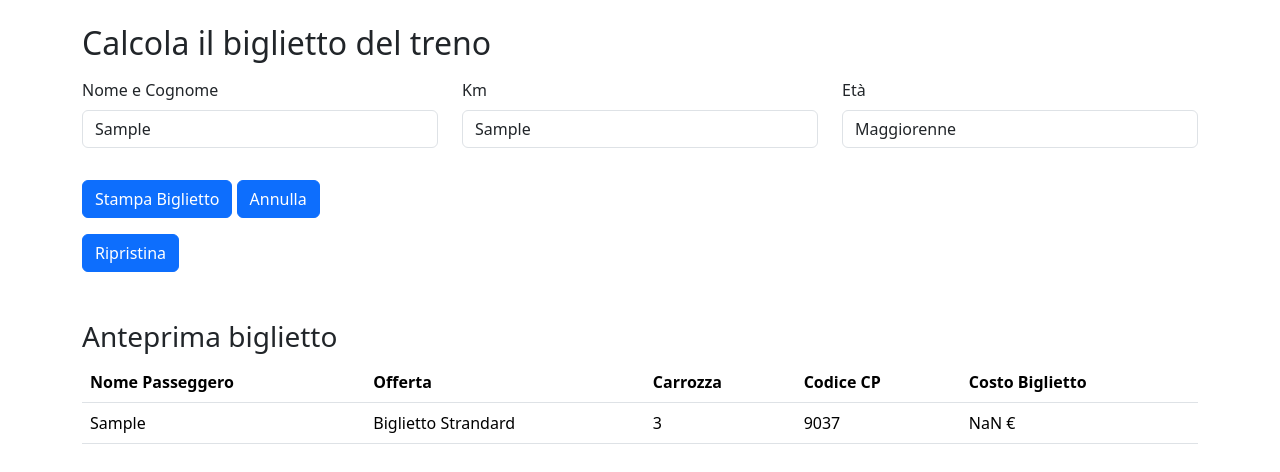
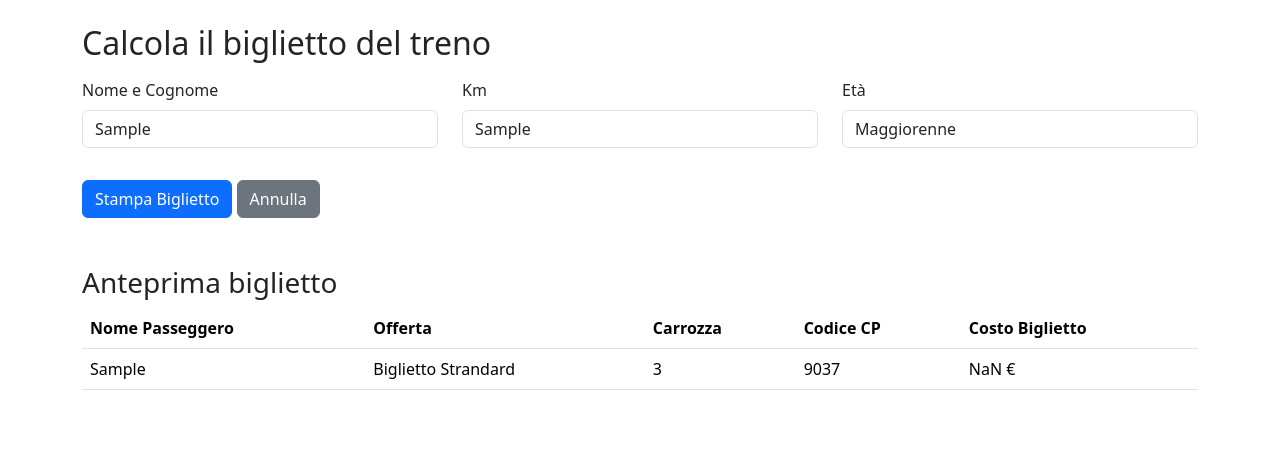
Before and after one commit to eduardorocco/js-biglietto-treno-form, a plain HTML site: page index.html in a window 1280 px wide. Both pictures are taken after typing "Sample", "Sample" into the empty fields and a click on the button "Stampa Biglietto". Drawn offline with nearby package versions, Linux system fonts and the light colour scheme.

Commit message:
FIX table reset

```diff
--- a/index.html
+++ b/index.html
@@ -56,7 +56,7 @@
               <div>
 
                 <button type="submit" class="btn btn-primary mt-3">Stampa Biglietto</button>
-                <button type="reset" class="btn btn-primary mt-3">Annulla</button>
+                <button type="reset" class="btn btn-secondary mt-3">Annulla</button>
 
               </div>
 
@@ -65,18 +65,6 @@
 
         </section>
         <!--/FORM-->
-
-        <!--RESET BTN-->
-        <section>
-          <form action="">
-            <div>
-
-              <button type="refresh" class="btn btn-primary mt-3">Ripristina</button>
-
-            </div>
-          </form>
-        </section>
-        <!--/RESET BTN-->
 
         <!--TICKET-PREVIEW-->
         <section class="mt-5" id="ticket-preview">
--- a/main.js
+++ b/main.js
@@ -28,6 +28,8 @@ const ticketTable = document.getElementById('ticket-table')
 
 
 formElement.addEventListener('submit', function (event) {
+
+    ticketTable.innerHTML = ''
 
     event.preventDefault()
 
@@ -88,9 +90,18 @@ formElement.addEventListener('submit', function (event) {
 
     toggleDisplay('ticket-preview')
 
+
+
     console.log(priceFixed)
 
 })
+
+formElement.addEventListener('reset', function (event) {
+
+    toggleDisplay('ticket-preview')
+
+})
+
 
 
 function toggleDisplay(id) {
@@ -102,6 +113,8 @@ function toggleDisplay(id) {
 
         element.style.display = "block"
 
+    } else {
+        element.style.display = "none"
     }
 }
 
```
